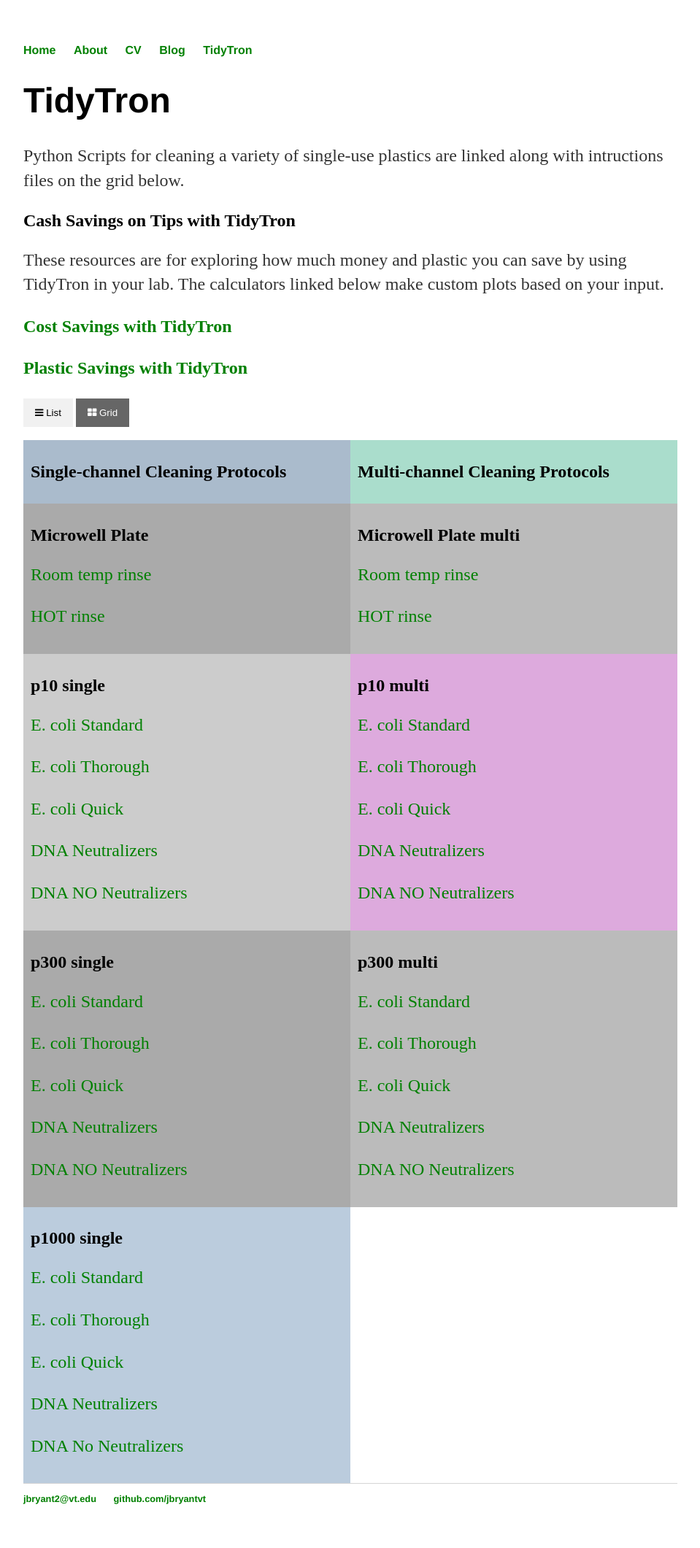
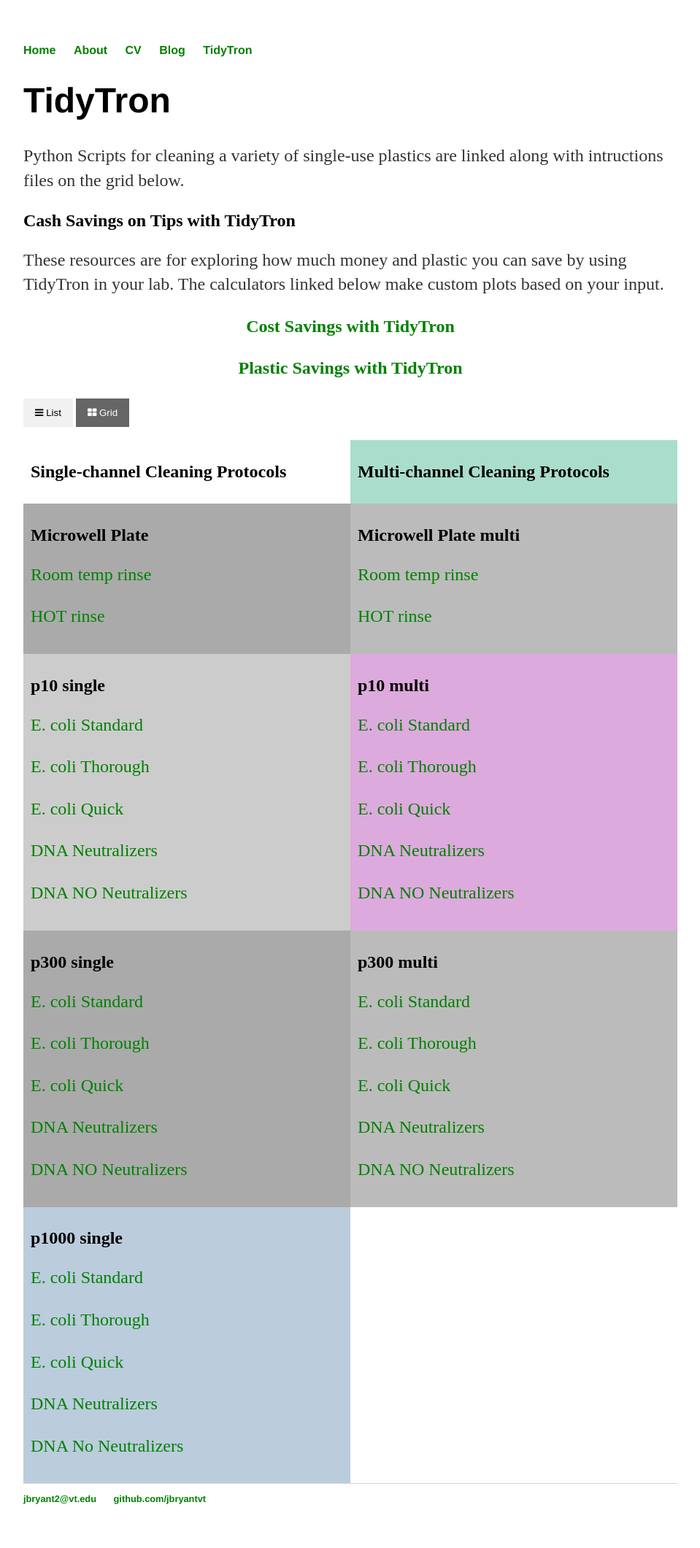
Before and after one commit to jbryantvt/jbryantvt.github.io, a Jekyll site: the page built from TidyTron/index.html, in a window 1280 px wide. Shown: the whole page at 73% size, without its empty margins (160-1119 px from the left). Built offline with Jekyll 4.4.1, drawn with Linux system fonts in a browser that asks for light colours.

Commit message:
Update index.html

```diff
--- a/TidyTron/index.html
+++ b/TidyTron/index.html
@@ -66,8 +66,8 @@ a:link {
     </p>
 
 
-    <centre><b> <p> <a href="Savings.html">Cost Savings with TidyTron</a> </p> </b></centre>
-    <centre><b> <p> <a href="Plastics.html">Plastic Savings with TidyTron </a> </p> </b><c/entre>
+    <center><b> <p> <a href="Savings.html">Cost Savings with TidyTron</a> </p> </b></center>
+    <center><b> <p> <a href="Plastics.html">Plastic Savings with TidyTron </a> </p> </b></center>
 
 
 
@@ -84,7 +84,7 @@ a:link {
 <br>
 
 <div class="row">
-  <div class="column" style="background-color:#abc;">
+  <div class="column" style="background-color:#PMS;">
     <h2>Single-channel Cleaning Protocols</h2>
 
   </div>
```
